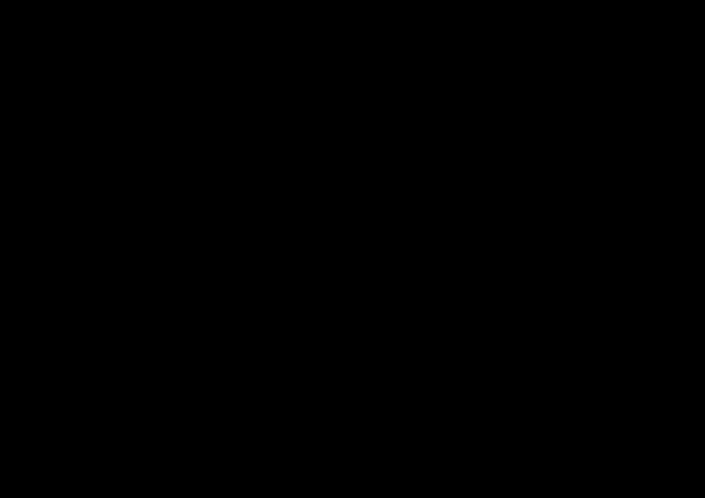
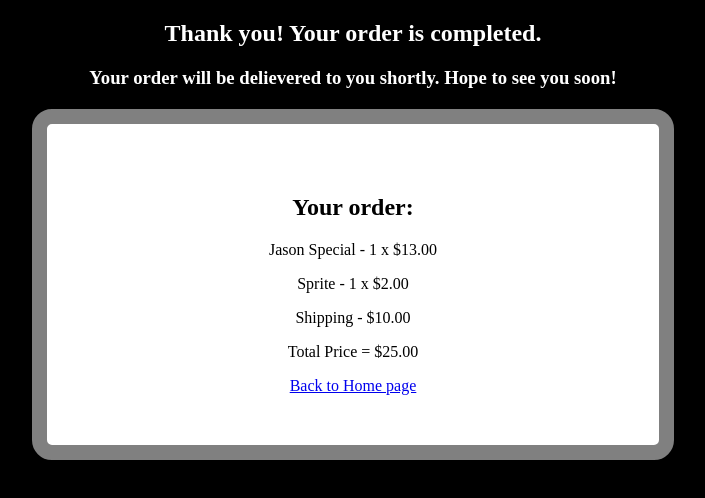
Before and after one commit to DennisBrenna/bellapizza, a React (Create React App) app: page /OrderDone in a window 1280 px wide. Before the commit this address had no page. Shown: the top 498 px of the page, without its empty margins (287-992 px from the left). Built offline with nearby package versions, Linux system fonts and the light colour scheme; the HTML template or start-up script is replaced by a standard one; what @mui/core would draw is missing.

Commit message:
cart is done

```diff
--- a/src/App.css
+++ b/src/App.css
@@ -102,10 +102,6 @@
 }
 
 @media only screen and (min-width: 970px) {
-  /*Header*/
-
-  /*Main*/
-
 
   .mainMiddleCont {
     display: flex;
@@ -131,14 +127,8 @@
     width: 10px;
   }
 
+  /****Footer******/
 
-
-
-  /*menu*/
-
-  /*checkout*/
-
-  /* footer */
  .divFooterContainer{
    display: flex;
    flex-direction: row;
@@ -313,7 +303,6 @@
   background-color: #026b02;
   color: white;
   cursor: pointer;
-
 }
 
 .mainMiddleCont{
@@ -323,6 +312,7 @@
 }
 
 /********CHECKOUT*********/
+
 .shoppingCartName{
   color: white;
   font-size: 25px;
@@ -385,7 +375,7 @@
   margin: 10px;
 }
 
-#submit {
+.submit {
   background-color: #4CAF50;
   color: white;
   padding: 14px 20px;
@@ -396,13 +386,13 @@
   cursor: pointer;
 }
 
-#submit:hover {
+.submit:hover {
   background-color: #45a049;
 }
 
 .informationContainer {
   margin-top: 10%;
-  width: 55%;
+  width: 45%;
   border-radius: 20px;
   text-align: center;
   background-color: #494949;
@@ -435,5 +425,31 @@
   color: white;
   position: fixed;
   display: flex;
-  left: 75%;
+  left: 70%;
 }
+
+/********OrderDone*********/
+
+.order-done-container {
+  color: white;
+  text-align: center;
+  align-items: center;
+  justify-content: center;
+  width: 100%;
+  height: 100%;
+}
+
+.cart-container {
+  background-color: white;
+  color: black;
+  width: 300px;
+  border: 15px solid gray;
+  padding: 50px;
+  margin: 20px;
+  border-radius: 20px;
+  display: block;
+  margin-left: auto;
+  margin-right: auto;
+  width: 40%;
+
+}
--- a/src/App.js
+++ b/src/App.js
@@ -9,6 +9,7 @@
 import { Route, Routes} from 'react-router-dom';
 import { Grid } from "@mui/material";
 import {makeStyles} from "@material-ui/core";
+import OrderDone from "./pages/OrderDone";
 
 const useStyles = makeStyles((theme) => ({
   root: {
@@ -49,6 +50,7 @@
 }
 
   const amountOfItems = cartItems.reduce((a, c) => a +  c.qty, 0);
+  console.log(cartItems);
   return (
     <Grid
     className={classes.root}
@@ -60,6 +62,7 @@
       <Route  path='/checkout' element={ <Checkout onAdd={onAdd} amountOfItems={amountOfItems}  cartItems={cartItems} onRemove={onRemove}/>} />
       <Route path='/menu' element={ <Menu onAdd={onAdd} amountOfItems={amountOfItems}/>} />
       <Route path='/error' element={ <Error/>} />
+      <Route path='/OrderDone' element={<OrderDone  cartItems={cartItems}/>}/>
 
     </Routes>
 
--- a/src/components/PaymentInformation.js
+++ b/src/components/PaymentInformation.js
@@ -2,6 +2,7 @@
 import { IconButton } from '@mui/material';
 import CloseOutlinedIcon from '@mui/icons-material/CloseOutlined';
 import ConfModal from './OrderConfModal';
+import { Link } from 'react-router-dom';
 
     export default function PaymentInformation(props) {
 
@@ -60,7 +61,7 @@
         <input type="radio" id="mastercard" name="card_type" value="Mastercard" />
         <label for="mastercard">Mastercard</label><br />
 
-        <ConfModal/>
+        <Link component={Link} variant="outlined" to="/OrderDone" size="small"><button class="submit">Place your order</button></Link>
 
 </div>
 
--- a/src/components/PaymentModal.js
+++ b/src/components/PaymentModal.js
@@ -46,7 +46,7 @@
         onClose={handleClose}
         BackdropComponent={Backdrop}
       >
-          <PersonalInformation onClose={handleClose}/>
+          <PersonalInformation onClose={handleClose} />
       </StyledModal>
     </div>
   );
--- a/src/pages/Checkout.js
+++ b/src/pages/Checkout.js
@@ -84,7 +84,7 @@
 
             <Grid container justifyContent="center" marginBottom="100px" >
                 <Grid >
-                <Modal class="checkoutButton" varitant="outlined" size="large"/>
+                <Modal class="checkoutButton" varitant="outlined" size="large" cartItems={cartItems}/>
               </Grid>
 
             </Grid>
--- a/src/pages/OrderDone.js
+++ b/src/pages/OrderDone.js
@@ -0,0 +1,37 @@
+import React from 'react';
+import { Link } from 'react-router-dom';
+
+
+    function OrderDone(props) {
+
+        return(
+            <>
+    <div class="order-done-container">
+
+            <h2>Thank you! Your order is completed.</h2>
+            <h3>Your order will be delievered to you shortly. Hope to see you soon!</h3>
+
+        <div class="cart-container">
+            <h2>Your order:</h2>
+            <p>Jason Special - 1 x $13.00</p>
+            <p>Sprite - 1 x $2.00</p>
+            <p>Shipping - $10.00</p>
+            <p>Total Price = $25.00</p>
+
+            <Link class="link-order-done" component={Link} variant="outlined" to="/" size="small">Back to Home page</Link>
+
+
+        </div>
+
+
+
+
+
+
+
+    </div>
+    </>
+        )
+    }
+
+    export default OrderDone;
```
